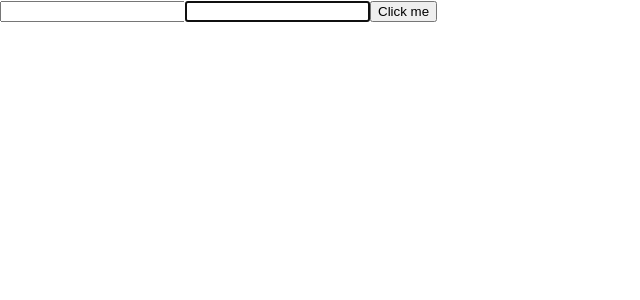
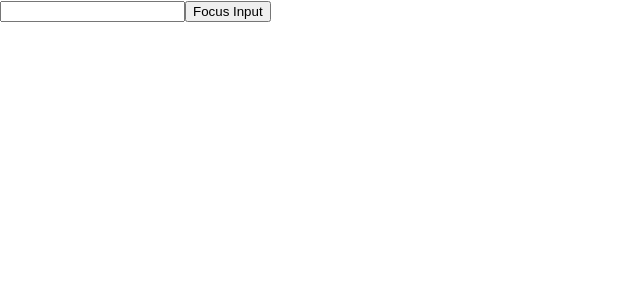
Before and after one commit to aniketstiwari/react_practice, a React (Create React App) app: page / in a window 1280 px wide. Shown: the top 300 px of the page, without its empty margins (0-640 px from the left). Built offline with nearby package versions, Linux system fonts and the light colour scheme.

Commit message:
[29] Refs with class components

```diff
--- a/src/App.js
+++ b/src/App.js
@@ -17,6 +17,7 @@
 import PureComp from './PureComp';
 import ParentComp from './ParentComp';
 import RefsDemo from './RefsDemo';
+import FocusInput from './FocusInput';
 
 function App() {
   return (
@@ -46,7 +47,9 @@
 
       {/* <ParentComp/> */}
 
-      <RefsDemo/>
+      {/* <RefsDemo/> */}
+
+      <FocusInput/ >
 
     </>
   );
--- /dev/null
+++ b/src/FocusInput.jsx
@@ -0,0 +1,25 @@
+import React, { Component } from 'react';
+import Input from './Input';
+
+class FocusInput extends Component {
+    //Pass ref from parent to child component
+    constructor(props) {
+        super(props)
+        //refs doesn't work with functional component
+        this.focusRef = React.createRef()
+    }
+
+    clickHandler = () => {
+        this.focusRef.current.focusInput()
+    }
+
+    render() {
+        return <>
+           <Input ref={this.focusRef} />
+           <button onClick={this.clickHandler}>Focus Input</button>
+
+        </>
+    }
+}
+
+export default FocusInput;
--- /dev/null
+++ b/src/Input.jsx
@@ -0,0 +1,20 @@
+import React, { Component } from 'react';
+
+class Input extends Component {
+    constructor(props) {
+        super(props)
+        this.inputRef = React.createRef()
+    }
+
+    focusInput() {
+        this.inputRef.current.focus()
+    }
+
+    render() {
+        return <>
+            <input type="text" ref={this.inputRef} />
+        </>
+    }
+}
+
+export default Input;
```
